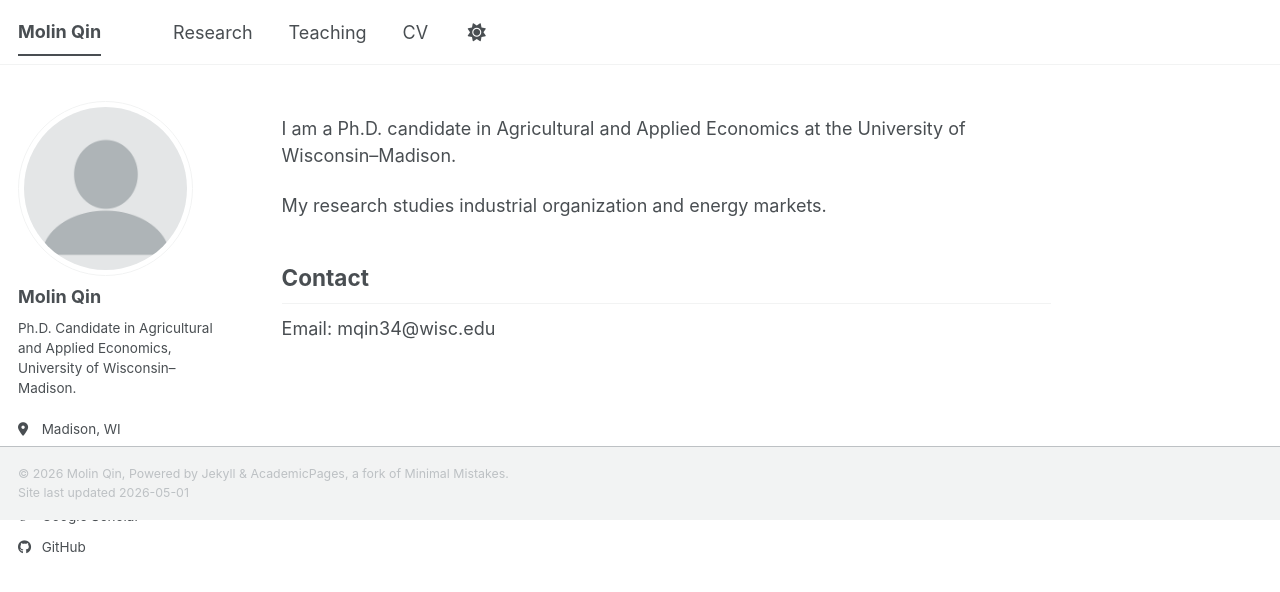
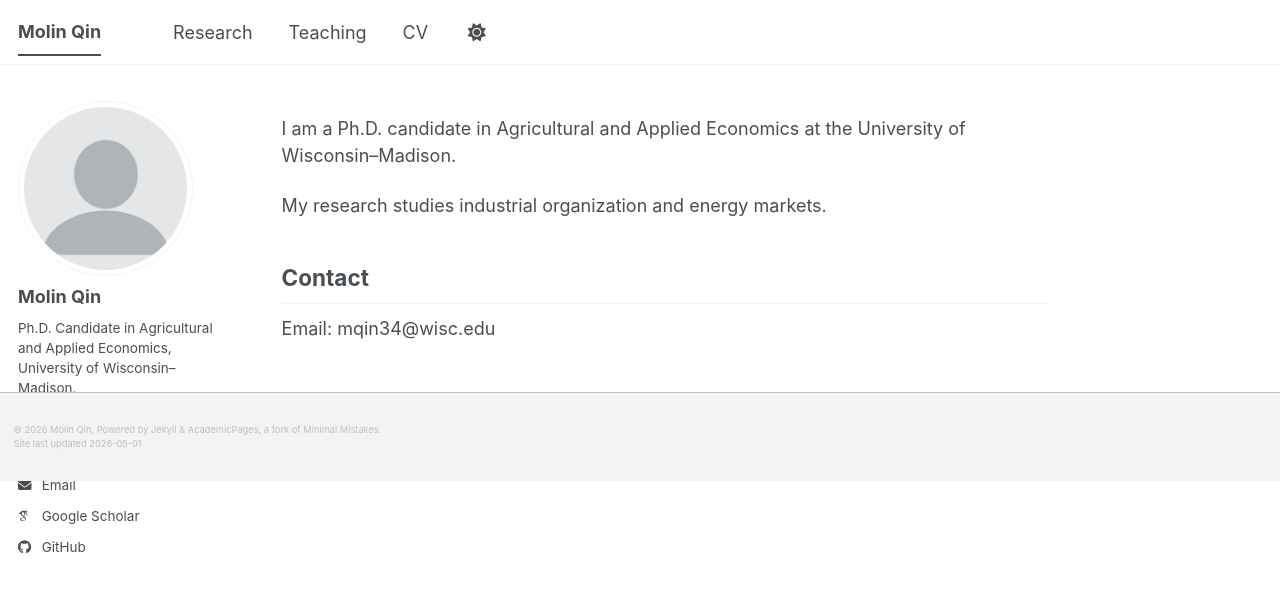
Before and after one commit to molinqin/molinqin.github.io, a Jekyll site: the page built from _pages/about.md, in a window 1280 px wide. Shown: the top 592 px of the page. Built offline with Jekyll 4.4.1, drawn with Linux system fonts in a browser that asks for light colours; some web fonts are replaced; a script bundle is joined from its source files by our own code; library files that are not in the unit come from our copies.

Commit message:
Implement footer positioning adjustments for AcademicPages
Added styles for safer footer positioning on AcademicPages.

```diff
--- a/assets/css/main.scss
+++ b/assets/css/main.scss
@@ -41,3 +41,33 @@
     "vendor/font-awesome/solid",
     "vendor/font-awesome/brands"
 ;
+
+/* --- Safer footer positioning for AcademicPages --- */
+
+/* Keep the main content area tall enough on short pages.
+   This avoids changing the whole body layout, which messes with AcademicPages. */
+.initial-content {
+  min-height: calc(100vh - 180px);
+}
+
+/* AcademicPages uses floated sidebars, so make sure the footer waits
+   until both the main text and sidebar are finished. */
+#main::after,
+.initial-content::after {
+  content: "";
+  display: block;
+  clear: both;
+}
+
+/* Footer should come after all floated content */
+.page__footer {
+  clear: both;
+  margin-top: 0;
+  padding-top: 0.9rem;
+  padding-bottom: 0.9rem;
+  font-size: 0.75rem;
+}
+
+.page__footer-copyright {
+  line-height: 1.5;
+}
```
